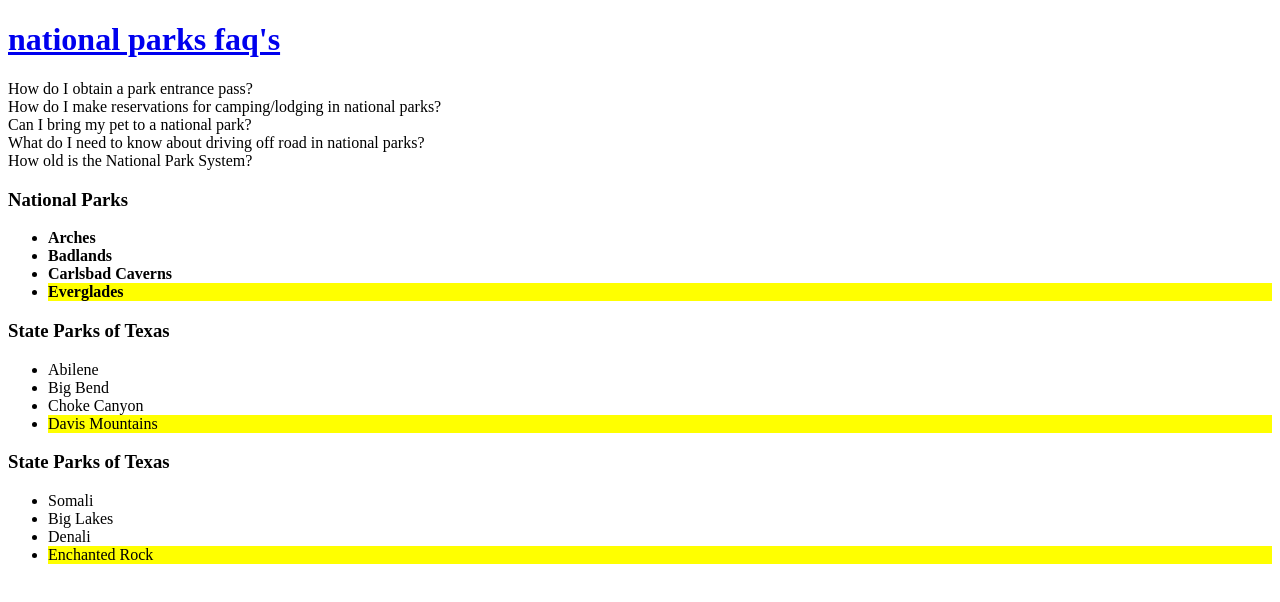
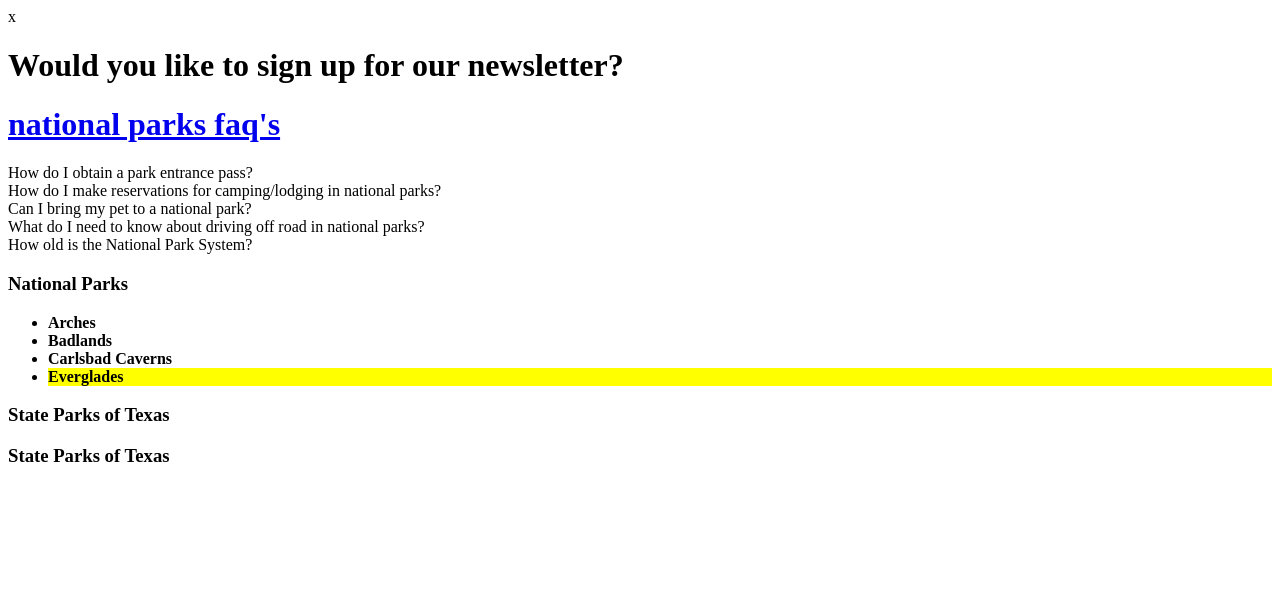
Before and after one commit to Git-Software-Services/codeup-web-exercises, a plain HTML site: page jquery_faq.html in a window 1280 px wide. Both pictures are taken after a click on the element "National Parks". Drawn offline with Linux system fonts and the light colour scheme.

Commit message:
added the Effects exercises to the file

```diff
--- a/jquery_faq.html
+++ b/jquery_faq.html
@@ -10,6 +10,11 @@
     </style>
 </head>
 <body>
+    <div id="first-div">
+        <span id="exit">x</span><h1>Would you like to sign up for our newsletter?</h1>
+        <h2 id="register">Register for the site!</h2>
+
+    </div>
     <h1><a href="#" id="toggler">national parks faq's</a></h1>
     <div id="main">
         <dl>
@@ -61,28 +66,44 @@
     </div>
     <script src="js/jquery-2.x-git.js"></script>
     <script>
+        $(document).ready(function() {
+
             $('.data').addClass('invisible');
 
-        $('#toggler').click(function() {
+            $('#toggler').click(function () {
                 // event.preventDefault();
                 $('dd').toggleClass('invisible');
             });
-        $('dt').click(function(){
+            $('dt').click(function () {
                 $(this).next().toggleClass('invisible');
             })
 
             //Next Exercise
             $('ul li:last-child').css('background-color', 'yellow');
 
-        $('h3').click(function(){
-            $(this).next().css('font-weight', 'bold');
+            $('h3').click(function () {
+                $(this).next().children().css('font-weight', 'bold');
             });
 
-        $('li').click(function() {
+            $('li').click(function () {
                 $(this).parent().children().first().css('color', 'blue');
             });
 
+            //Last Exercise
+            $('#exit').click(function () {
+                $('#first-div').fadeOut(3000);
+            });
 
+            $('ul').hide();
+
+            $('h3').click(function () {
+                $(this).next().slideToggle('slow')
+            });
+
+            $('#register').hide();
+            $('#register').delay(8000).fadeIn(3000);
+
+        });
 
 
     </script>
```
Also changed, not shown: traversing.html (added, +10 -0 lines). Lines whose indentation alone changed are shown as unchanged.
